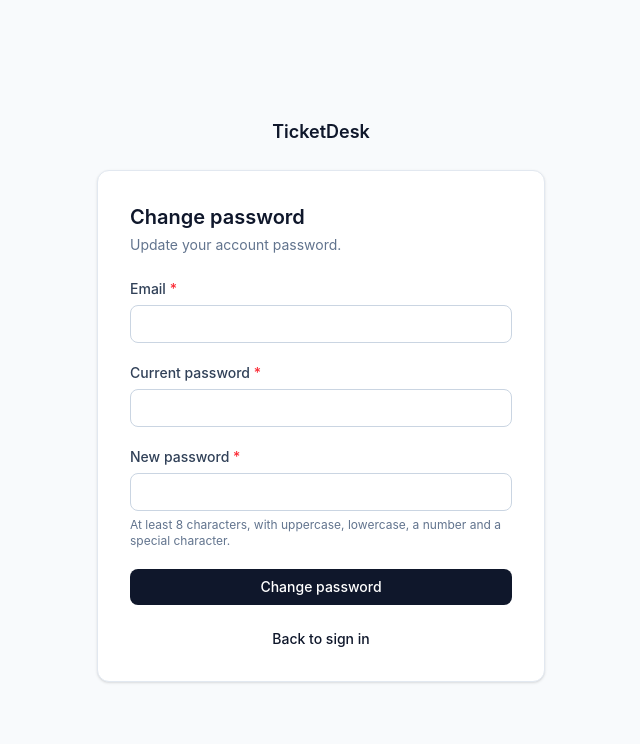
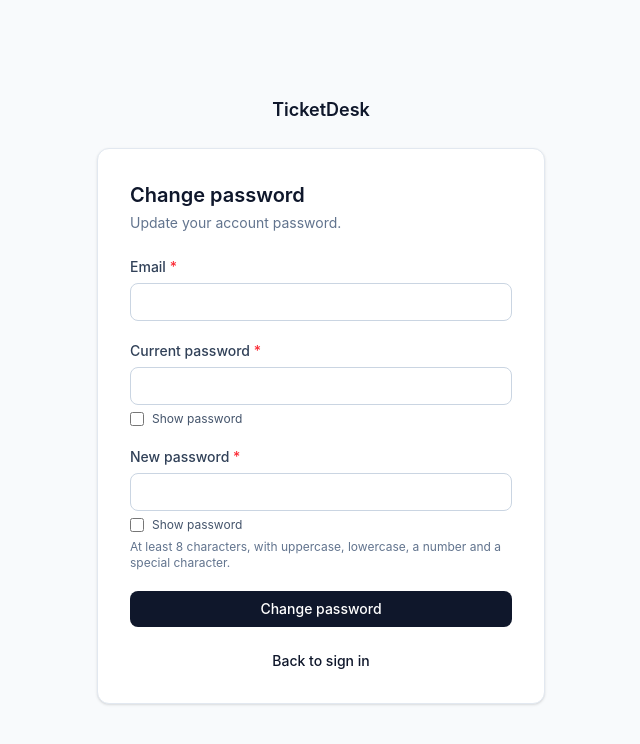
Before and after one commit to abhinavuniyalSG/ticket-management, a React (Vite) app in the folder Frontend/: page /change-password in a window 1280 px wide. Shown: the top 744 px of the page, without its empty margins (319-959 px from the left). Built offline with nearby package versions, Linux system fonts and the light colour scheme; no server answers.

Commit message:
feat:ability to view/hide typed password by creating a molecule to handle password related

```diff
--- /dev/null
+++ b/Frontend/src/components/molecules/PasswordField.tsx
@@ -0,0 +1,60 @@
+import { useState } from "react";
+import { FormField } from "./FormField";
+import { Input } from "../atoms/Input";
+
+interface PasswordFieldProps {
+  label: string;
+  id: string;
+  value: string;
+  onChange: (value: string) => void;
+  error?: string;
+  hint?: string;
+  required?: boolean;
+  disabled?: boolean;
+  autoComplete?: string;
+}
+
+export function PasswordField({
+  label,
+  id,
+  value,
+  onChange,
+  error,
+  hint,
+  required,
+  disabled,
+  autoComplete,
+}: PasswordFieldProps) {
+  const [isVisible, setIsVisible] = useState(false);
+  const checkboxId = `${id}-show`;
+
+  return (
+    <FormField label={label} htmlFor={id} error={error} hint={hint} required={required}>
+      <div className="flex flex-col gap-1.5">
+        <Input
+          id={id}
+          type={isVisible ? "text" : "password"}
+          autoComplete={autoComplete}
+          value={value}
+          invalid={Boolean(error)}
+          onChange={(e) => onChange(e.target.value)}
+          disabled={disabled}
+        />
+        <label
+          htmlFor={checkboxId}
+          className="inline-flex select-none items-center gap-2 text-xs text-slate-600"
+        >
+          <input
+            id={checkboxId}
+            type="checkbox"
+            checked={isVisible}
+            onChange={(e) => setIsVisible(e.target.checked)}
+            disabled={disabled}
+            className="h-3.5 w-3.5 rounded border-slate-300 accent-slate-900 focus-visible:outline focus-visible:outline-2 focus-visible:outline-offset-2 focus-visible:outline-slate-900"
+          />
+          Show password
+        </label>
+      </div>
+    </FormField>
+  );
+}
--- a/Frontend/src/pages/auth/ChangePasswordPage.tsx
+++ b/Frontend/src/pages/auth/ChangePasswordPage.tsx
@@ -4,6 +4,7 @@
 import toast from "react-hot-toast";
 import { AuthLayout } from "../../components/templates/AuthLayout";
 import { FormField } from "../../components/molecules/FormField";
+import { PasswordField } from "../../components/molecules/PasswordField";
 import { Input } from "../../components/atoms/Input";
 import { Button } from "../../components/atoms/Button";
 import { authService } from "../../services/authService";
@@ -98,34 +99,27 @@
               disabled={isSubmitting}
             />
           </FormField>
-          <FormField label="Current password" htmlFor="cp-old-password" error={errors.oldPassword} required>
-            <Input
+          <PasswordField
+            label="Current password"
             id="cp-old-password"
-              type="password"
             autoComplete="current-password"
             value={values.oldPassword}
-              invalid={Boolean(errors.oldPassword)}
-              onChange={(e) => setField("oldPassword")(e.target.value)}
+            error={errors.oldPassword}
+            required
+            onChange={setField("oldPassword")}
             disabled={isSubmitting}
           />
-          </FormField>
-          <FormField
+          <PasswordField
             label="New password"
-            htmlFor="cp-new-password"
+            id="cp-new-password"
+            autoComplete="new-password"
+            value={values.newPassword}
             error={errors.newPassword}
             hint="At least 8 characters, with uppercase, lowercase, a number and a special character."
             required
-          >
-            <Input
-              id="cp-new-password"
-              type="password"
-              autoComplete="new-password"
-              value={values.newPassword}
-              invalid={Boolean(errors.newPassword)}
-              onChange={(e) => setField("newPassword")(e.target.value)}
+            onChange={setField("newPassword")}
             disabled={isSubmitting}
           />
-          </FormField>
           <Button type="submit" isLoading={isSubmitting} className="w-full">
             Change password
           </Button>
--- a/Frontend/src/pages/auth/LoginPage.tsx
+++ b/Frontend/src/pages/auth/LoginPage.tsx
@@ -4,6 +4,7 @@
 import toast from "react-hot-toast";
 import { AuthLayout } from "../../components/templates/AuthLayout";
 import { FormField } from "../../components/molecules/FormField";
+import { PasswordField } from "../../components/molecules/PasswordField";
 import { Input } from "../../components/atoms/Input";
 import { Button } from "../../components/atoms/Button";
 import { useAuth } from "../../hooks/useAuth";
@@ -80,17 +81,16 @@
             disabled={isSubmitting}
           />
         </FormField>
-        <FormField label="Password" htmlFor="login-password" error={errors.password} required>
-          <Input
-            id="login-password"
-            type="password"
-            autoComplete="current-password"
-            value={password}
-            invalid={Boolean(errors.password)}
-            onChange={(e) => setPassword(e.target.value)}
-            disabled={isSubmitting}
-          />
-        </FormField>
+        <PasswordField
+          label="Password"
+          id="login-password"
+          autoComplete="current-password"
+          value={password}
+          error={errors.password}
+          required
+          onChange={setPassword}
+          disabled={isSubmitting}
+        />
         <Button type="submit" isLoading={isSubmitting} className="w-full">
           Sign in
         </Button>
--- a/Frontend/src/pages/auth/RegisterPage.tsx
+++ b/Frontend/src/pages/auth/RegisterPage.tsx
@@ -4,6 +4,7 @@
 import toast from "react-hot-toast";
 import { AuthLayout } from "../../components/templates/AuthLayout";
 import { FormField } from "../../components/molecules/FormField";
+import { PasswordField } from "../../components/molecules/PasswordField";
 import { Input } from "../../components/atoms/Input";
 import { Button } from "../../components/atoms/Button";
 import { useAuth } from "../../hooks/useAuth";
@@ -136,39 +137,27 @@
             disabled={isSubmitting}
           />
         </FormField>
-        <FormField
+        <PasswordField
           label="Password"
-          htmlFor="register-password"
+          id="register-password"
+          autoComplete="new-password"
+          value={values.password}
           error={errors.password}
           hint="At least 8 characters, with uppercase, lowercase, a number and a special character."
           required
-        >
-          <Input
-            id="register-password"
-            type="password"
-            autoComplete="new-password"
-            value={values.password}
-            invalid={Boolean(errors.password)}
-            onChange={(e) => setField("password")(e.target.value)}
-            disabled={isSubmitting}
-          />
-        </FormField>
-        <FormField
+          onChange={setField("password")}
+          disabled={isSubmitting}
+        />
+        <PasswordField
           label="Confirm password"
-          htmlFor="register-confirm-password"
+          id="register-confirm-password"
+          autoComplete="new-password"
+          value={values.confirmPassword}
           error={errors.confirmPassword}
           required
-        >
-          <Input
-            id="register-confirm-password"
-            type="password"
-            autoComplete="new-password"
-            value={values.confirmPassword}
-            invalid={Boolean(errors.confirmPassword)}
-            onChange={(e) => setField("confirmPassword")(e.target.value)}
-            disabled={isSubmitting}
-          />
-        </FormField>
+          onChange={setField("confirmPassword")}
+          disabled={isSubmitting}
+        />
         <Button type="submit" isLoading={isSubmitting} className="w-full">
           Create account
         </Button>
```
Lines whose indentation alone changed are shown as unchanged.
